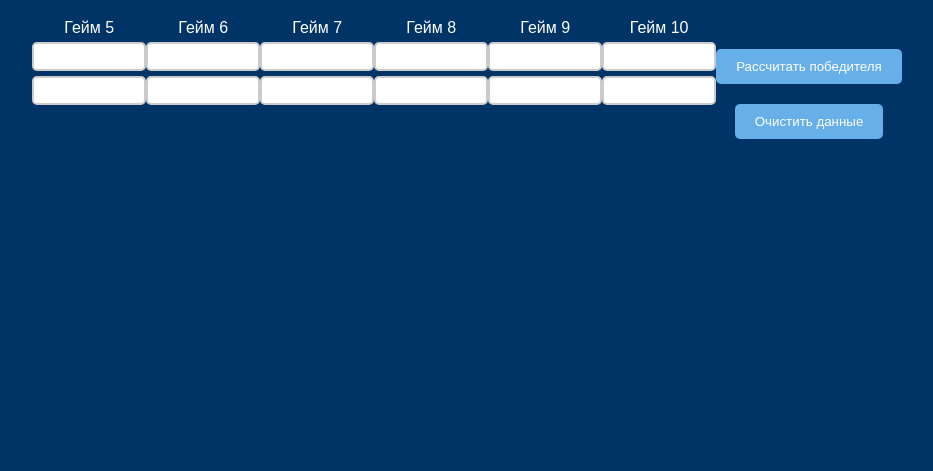
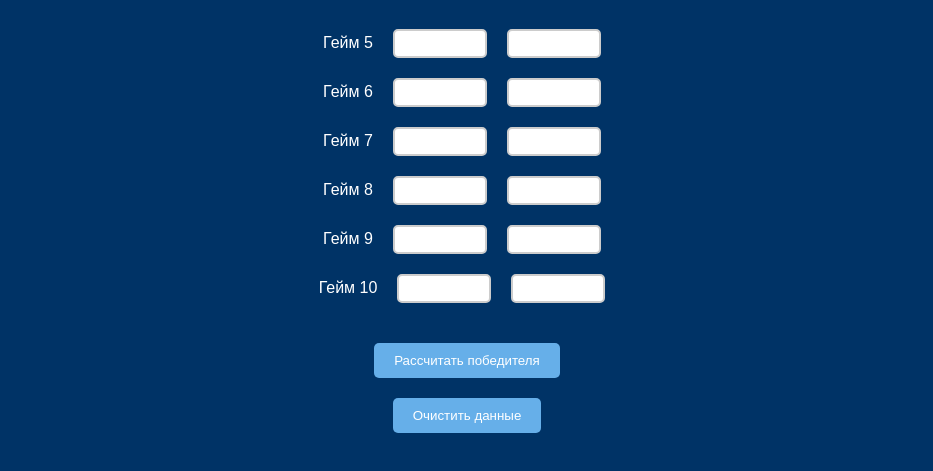
Before and after one commit to IgorEfimof/Calculate, a plain HTML site: page index.html in a window 1280 px wide. Shown: the part 61-532 px from the top of the page, without its empty margins (173-1106 px from the left). Drawn offline with Linux system fonts and the light colour scheme.

Commit message:
Update styles.css

```diff
--- a/styles.css
+++ b/styles.css
@@ -12,27 +12,33 @@ h1, h2 {
 
 form {
     display: flex;
-    justify-content: center;
-    flex-wrap: wrap;
+    flex-direction: column;
+    align-items: center;
+}
+
+.input-row {
+    display: flex;
+    align-items: center;
+    margin: 10px 0;
+}
+
+label {
+    margin-right: 10px;
 }
 
 input {
-    display: block;
-    margin: 5px 0;
+    margin: 0 10px;
     padding: 5px;
     border-radius: 5px;
     border: 2px solid #ccc;
-    width: 100px; /* Уменьшили ширину */
+    width: 80px; /* Сделаем поля для ввода меньше */
+    text-align: center;
 }
 
 input:focus {
     border-color: #66afe9;
     outline: none;
     box-shadow: 0 0 8px rgba(102, 175, 233, 0.6);
-}
-
-.player-column {
-    margin: 10px 20px; /* Добавили отступы */
 }
 
 .buttons {
```
